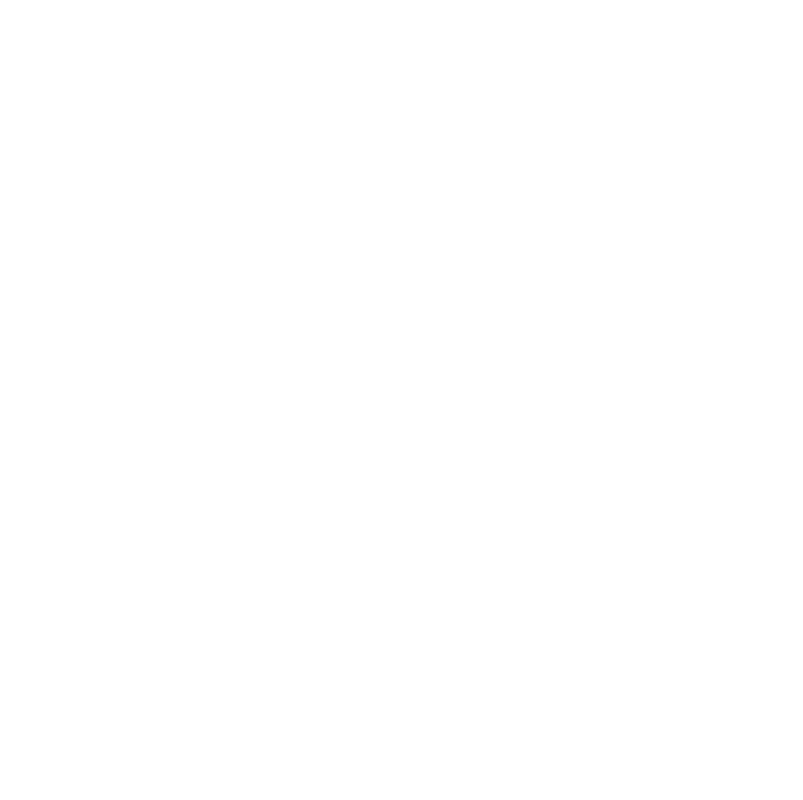
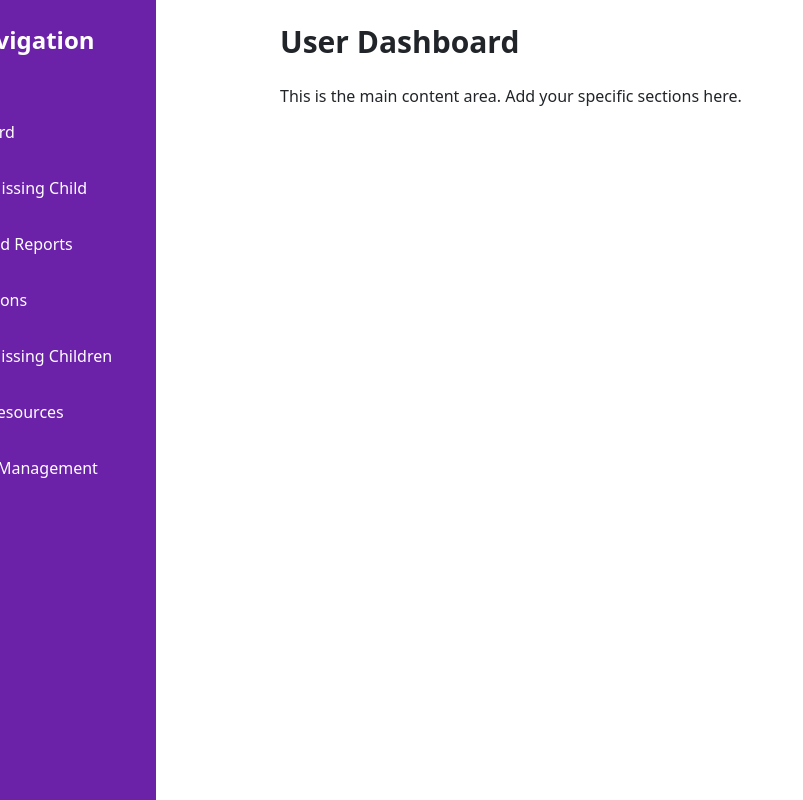
Before and after one commit to ZenVidhath/Dbms-_rontend, a React (Create React App) app: page /dashboard in a window 1280 px wide. Shown: the top 800 px of the page, without its empty margins (0-803 px from the left). Built offline with nearby package versions, Linux system fonts and the light colour scheme.

Commit message:
Added UserDashboard

```diff
--- a/package.json
+++ b/package.json
@@ -10,6 +10,7 @@
     "react-bootstrap": "^2.10.6",
     "react-dom": "^19.0.0",
     "react-icons": "^5.4.0",
+    "react-router-dom": "^7.0.2",
     "react-scripts": "5.0.1",
     "web-vitals": "^4.2.4"
   },
--- a/src/App.js
+++ b/src/App.js
@@ -1,13 +1,15 @@
-// Import React and the LandingPage component
 import React from "react";
+import { Routes, Route } from "react-router-dom";
 import LandingPage from "./pages/LandingPage";
+import UserDashboard from "./pages/UserDashboard";
 
-// Main App Component
 function App() {
   return (
     <div className="App">
-      {/* Rendering LandingPage which includes Navbar and Carousel */}
-      <LandingPage />
+      <Routes>
+        <Route path="/" element={<LandingPage />} />
+        <Route path="/dashboard" element={<UserDashboard />} />
+      </Routes>
     </div>
   );
 }
--- a/src/components/Navbar.jsx
+++ b/src/components/Navbar.jsx
@@ -1,10 +1,12 @@
 import React, { useState } from "react";
 import { motion } from "framer-motion";
+import { useNavigate } from "react-router-dom";
 
 const Navbar = () => {
   const [showForm, setShowForm] = useState(null); // State to handle form visibility
-  const [role, setRole] = useState("public"); // State for role selection
-  const [agencyId, setAgencyId] = useState(""); // State for agency ID
+  const [role, setRole] = useState("public");
+  const [agencyId, setAgencyId] = useState(""); // State for Agency ID
+  const navigate = useNavigate(); // Hook for navigation
 
   const navbarVariants = {
     hidden: { opacity: 0, y: -50 },
@@ -21,7 +23,20 @@
   };
 
   const handleFormClose = () => {
-    setShowForm(null); // Close the form when clicking outside or on close button
+    setShowForm(null); // Close the form
+  };
+
+  const handleSignup = (e) => {
+    e.preventDefault();
+
+    // Set default Agency ID to "NA" for public role
+    const finalAgencyId = role === "public" ? "NA" : agencyId;
+
+    // Logic for signing up (you can integrate API calls here)
+    console.log("Signup Details:", { role, agencyId: finalAgencyId });
+
+    // Redirect to UserDashboard
+    navigate("/dashboard"); // Updated to match App.jsx route
   };
 
   return (
@@ -78,16 +93,17 @@
                 &times;
               </button>
             </div>
-            {showForm === "Login" ? (
+            {showForm === "Signup" && (
               <div>
-                <h2 className="text-3xl text-white mb-4 text-center">Login</h2>
-                <form>
+                <h2 className="text-3xl text-white mb-4 text-center">Signup</h2>
+                <form onSubmit={handleSignup}>
                   <div className="mb-4">
                     <label className="text-white block mb-2">Username</label>
                     <input
                       type="text"
                       placeholder="Enter username"
                       className="w-full p-2 rounded-md bg-white text-purple-900"
+                      required
                     />
                   </div>
                   <div className="mb-4">
@@ -96,37 +112,9 @@
                       type="password"
                       placeholder="Enter password"
                       className="w-full p-2 rounded-md bg-white text-purple-900"
+                      required
                     />
                   </div>
-                  <button
-                    type="submit"
-                    className="w-full bg-purple-700 text-white py-2 rounded-md hover:bg-purple-600 transition duration-300"
-                  >
-                    Login
-                  </button>
-                </form>
-              </div>
-            ) : (
-              <div>
-                <h2 className="text-3xl text-white mb-4 text-center">Signup</h2>
-                <form>
-                  <div className="mb-4">
-                    <label className="text-white block mb-2">Username</label>
-                    <input
-                      type="text"
-                      placeholder="Enter username"
-                      className="w-full p-2 rounded-md bg-white text-purple-900"
-                    />
-                  </div>
-                  <div className="mb-4">
-                    <label className="text-white block mb-2">Password</label>
-                    <input
-                      type="password"
-                      placeholder="Enter password"
-                      className="w-full p-2 rounded-md bg-white text-purple-900"
-                    />
-                  </div>
-                  {/* Role Dropdown */}
                   <div className="mb-4">
                     <label className="text-white block mb-2">Role</label>
                     <select
@@ -138,21 +126,19 @@
                       <option value="agency">Agency</option>
                     </select>
                   </div>
-
-                  {/* Agency ID Field (Visible if 'Agency' role is selected) */}
                   {role === "agency" && (
                     <div className="mb-4">
                       <label className="text-white block mb-2">Agency ID</label>
                       <input
                         type="text"
-                        placeholder="Enter agency ID"
                         value={agencyId}
                         onChange={(e) => setAgencyId(e.target.value)}
+                        placeholder="Enter agency ID"
                         className="w-full p-2 rounded-md bg-white text-purple-900"
+                        required
                       />
                     </div>
                   )}
-
                   <button
                     type="submit"
                     className="w-full bg-purple-700 text-white py-2 rounded-md hover:bg-purple-600 transition duration-300"
--- /dev/null
+++ b/src/components/Sidebar.jsx
@@ -0,0 +1,42 @@
+import React from "react";
+import { motion } from "framer-motion";
+
+const Sidebar = () => {
+  const navItems = [
+    { id: "welcome", label: "Dashboard" },
+    { id: "report-missing-child", label: "Report Missing Child" },
+    { id: "submitted-reports", label: "Submitted Reports" },
+    { id: "notifications", label: "Notifications" },
+    { id: "search-missing-children", label: "Search Missing Children" },
+    { id: "help-resources", label: "Help & Resources" },
+    { id: "account-management", label: "Account Management" },
+  ];
+
+  const scrollToSection = (id) => {
+    document.getElementById(id)?.scrollIntoView({ behavior: "smooth" });
+  };
+
+  return (
+    <motion.div
+      className="w-64 bg-purple-800 text-white h-screen flex flex-col fixed"
+      initial={{ x: -100 }}
+      animate={{ x: 0 }}
+      transition={{ duration: 0.5 }}
+    >
+      <h2 className="text-2xl font-bold text-center p-4">Navigation</h2>
+      <ul className="space-y-4 p-4">
+        {navItems.map((item) => (
+          <li
+            key={item.id}
+            className="cursor-pointer hover:bg-purple-600 p-2 rounded-md"
+            onClick={() => scrollToSection(item.id)}
+          >
+            {item.label}
+          </li>
+        ))}
+      </ul>
+    </motion.div>
+  );
+};
+
+export default Sidebar;
--- a/src/index.js
+++ b/src/index.js
@@ -4,12 +4,14 @@
 import App from './App';
 import reportWebVitals from './reportWebVitals';
 import 'bootstrap/dist/css/bootstrap.min.css';
-
+import { BrowserRouter } from 'react-router-dom'; // Import BrowserRouter
 
 const root = ReactDOM.createRoot(document.getElementById('root'));
 root.render(
   <React.StrictMode>
-    <App />
+    <BrowserRouter>
+      <App />
+    </BrowserRouter>
   </React.StrictMode>
 );
 
--- /dev/null
+++ b/src/pages/UserDashboard.jsx
@@ -0,0 +1,22 @@
+import React from "react";
+import Sidebar from "../components/Sidebar";
+
+const UserDashboard = () => {
+  console.log("UserDashboard rendered"); // Debugging log
+  return (
+    <div className="flex">
+      {/* Sidebar Navigation */}
+      <Sidebar />
+
+      {/* Main Content Placeholder */}
+      <div className="flex-1 ml-64 p-6">
+        <h1 className="text-3xl font-bold">User Dashboard</h1>
+        <p className="mt-4">
+          This is the main content area. Add your specific sections here.
+        </p>
+      </div>
+    </div>
+  );
+};
+
+export default UserDashboard;
```
Also changed, not shown: 1 other file (tests, documents, lock files or other folders).
